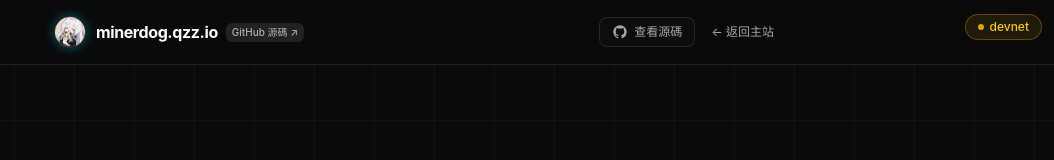
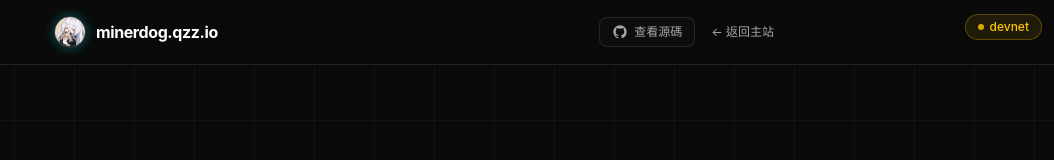
Before and after one commit to Lorin1470/donate.minerdog.qzz.io, a React (Vite) app: page / in a window 1280 px wide. Shown: the top 160 px of the page, without its empty margins (226-1280 px from the left). Built offline with nearby package versions, Linux system fonts and the light colour scheme; no server answers.

Commit message:
fix(header): route minerdog.qzz.io brand to main site and keep source code on github button

```diff
--- a/src/components/Header.tsx
+++ b/src/components/Header.tsx
@@ -5,12 +5,12 @@ export function Header() {
   return (
     <header className="w-full border-b border-border-subtle bg-bg-primary/80 backdrop-blur-xl">
       <div className="mx-auto flex h-16 max-w-3xl items-center justify-between px-4 sm:px-6">
-        {/* Brand linking to GitHub repository */}
+        {/* Brand linking to MinerDog main portal */}
         <a
-          href="https://github.com/Lorin1470/donate.minerdog.qzz.io"
+          href="https://minerdog.qzz.io"
           target="_blank"
           rel="noopener noreferrer"
-          title="查看 GitHub 倉庫源碼"
+          title="前往 minerdog.qzz.io 主站"
           className="group flex items-center gap-2.5 text-text-primary no-underline transition-opacity hover:opacity-90"
         >
           <img
@@ -18,14 +18,9 @@ export function Header() {
             alt="MinerDog Logo"
             className="h-8 w-8 rounded-full border border-white/20 object-cover shadow-[0_0_12px_rgba(0,240,255,0.35)] transition-transform duration-300 group-hover:scale-110"
           />
-          <div className="flex flex-col sm:flex-row sm:items-center sm:gap-2">
-            <span className="text-base font-bold tracking-tight text-white transition-colors group-hover:text-solana-green">
-              minerdog.qzz.io
-            </span>
-            <span className="rounded-md bg-white/10 px-1.5 py-0.5 text-[10px] font-medium text-text-secondary">
-              GitHub 源碼 ↗
-            </span>
-          </div>
+          <span className="text-base font-bold tracking-tight text-white transition-colors group-hover:text-solana-green">
+            minerdog.qzz.io
+          </span>
         </a>
 
         {/* Nav */}
```
